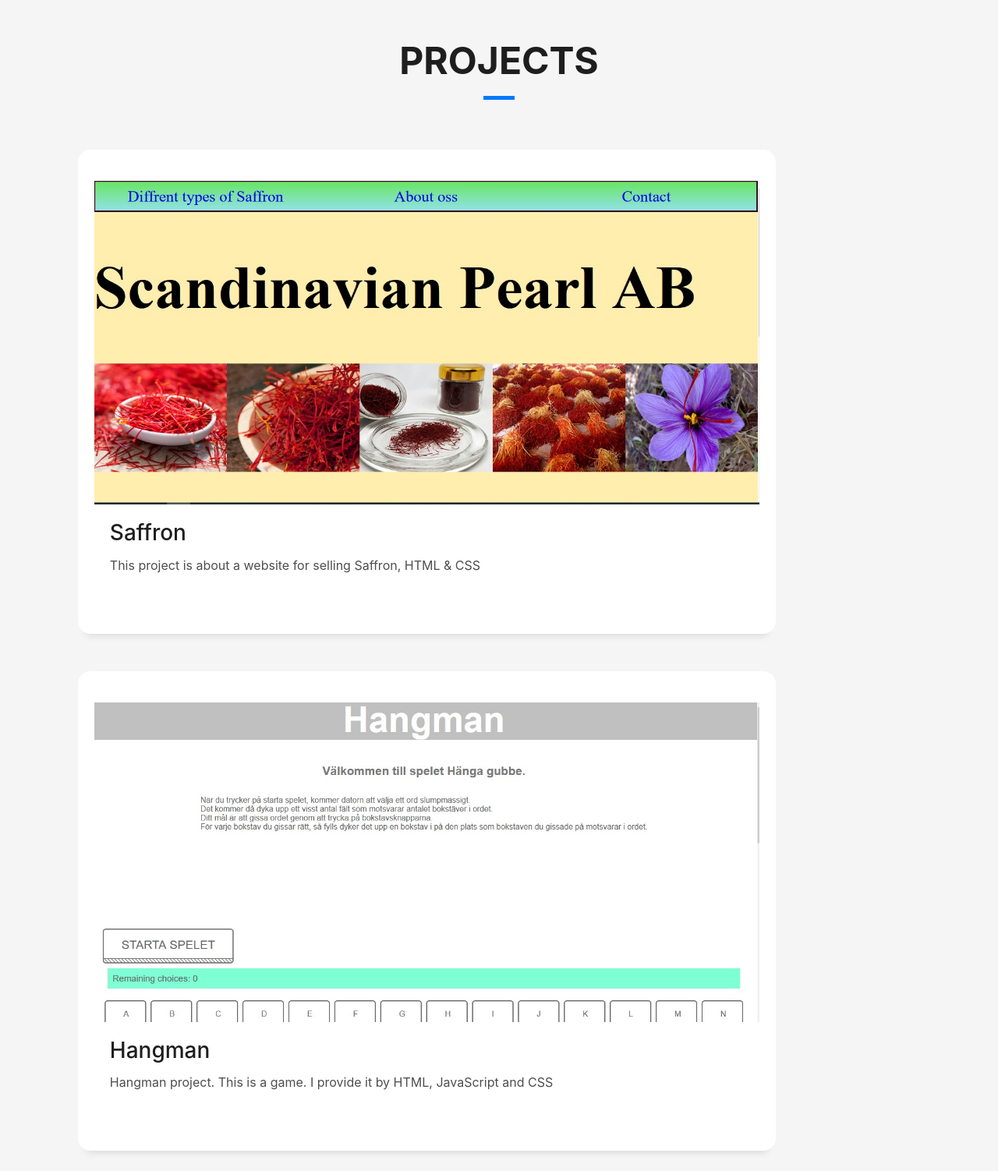
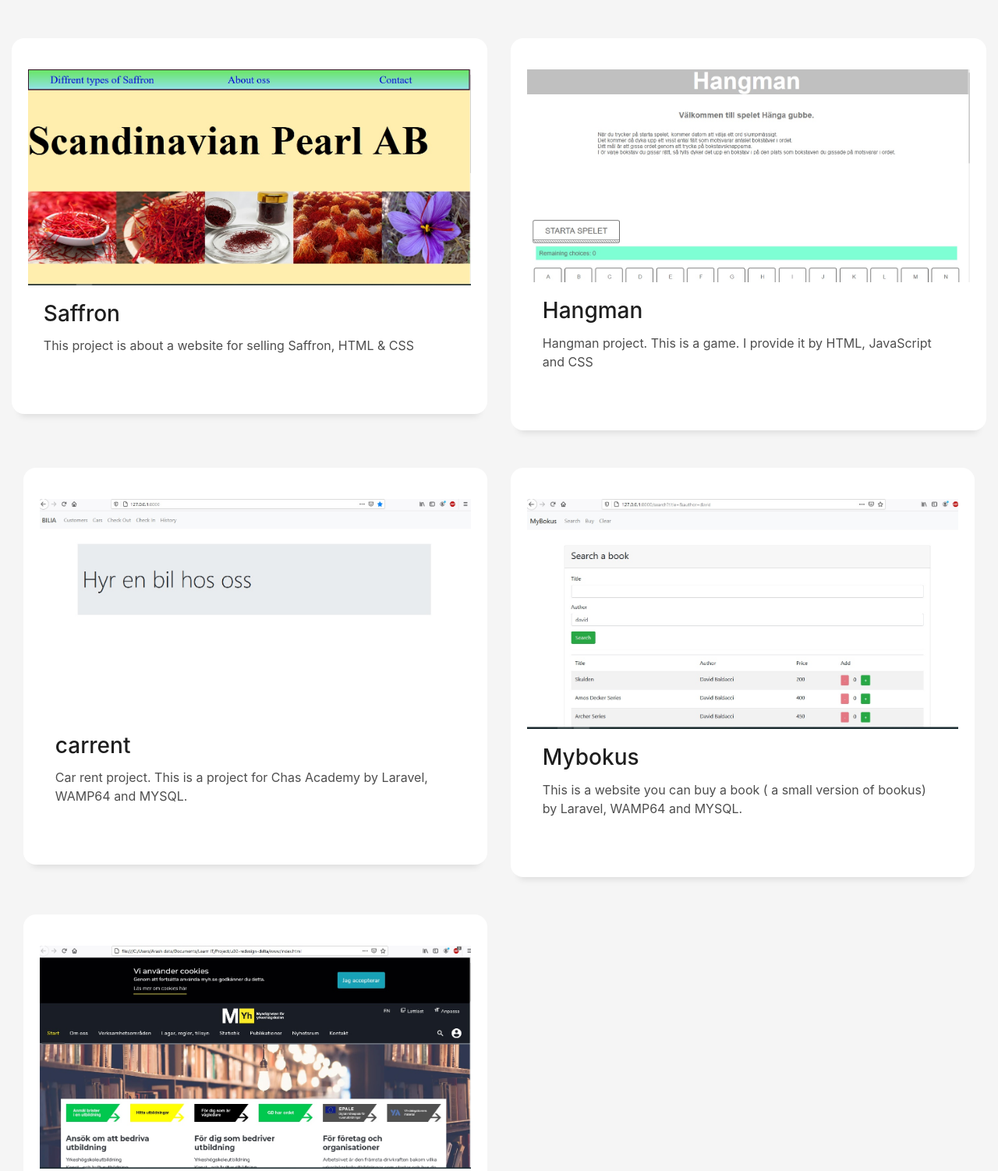
Before and after one commit to arashstk/portfolio, a plain HTML site: page index.html in a window 1280 px wide. Shown: the part 3800-5302 px from the top of the page at 78% size. Drawn offline with Linux system fonts and the light colour scheme; files whose address does not match are found by name.

Commit message:
edit project beside together

```diff
--- a/index.html
+++ b/index.html
@@ -335,23 +335,11 @@
 
 
   <!--/ Section Blog Star /-->
+  <!--/ Section Blog End /-->
   <section id="blog" class="blog-mf sect-pt4 route">
-    <div class="container">
+    <div class="container-fluid">
       <div class="row">
-        <div class="col-sm-12">
-          <div class="title-box text-center">
-            <h3 class="title-a">
-              Projects
-            </h3>
-            <p class="subtitle-a">
-              <!-- my Projects -->
-            </p>
-            <div class="line-mf"></div>
-          </div>
-        </div>
-      </div>
-      <div >
-        <div class="col-md-10">
+          <div class="col">
             <div class="service-box">
               <div class="card-img">
                 <a href="https://arashstk.github.io/static-website/"><img src="img/post-1.jpg" alt="" class="img-fluid"></a>
@@ -364,8 +352,7 @@
               </div>
             </div>
         </div>
-      <div >
-        <div class="col-md-10">
+          <div class="col">
                 <div class="service-box">
                   <div class="card-img">
                     <a href="https://arashstk.github.io/Hangman-arashstk-master/"><img src="img/post-2.jpg" alt="" class="img-fluid"></a>
@@ -378,8 +365,11 @@
                   </div>
                 </div>
           </div>
-      <div >
-        <div class="col-md-10">
+        </div>
+
+        <div class="container-fluid" >
+            <div class="row">
+                <div class="col">
                     <div class="service-box">
                         <div class="card-img">
                             <a href="https://github.com/arashstk/carrent"><img src="img/post-3.jpg" alt="" class="img-fluid"></a>
@@ -392,8 +382,7 @@
                         </div>
                     </div>
                 </div>
-      <div >
-        <div class="col-md-10">
+              <div class="col">
                 <div class="service-box">
                   <div class="card-img">
                     <a href="https://github.com/arashstk/mybokus/tree/master"><img src="img/post-4.jpg" alt="" class="img-fluid"></a>
@@ -407,7 +396,7 @@
                 </div>
         </div>
         <div >
-        <div class="col-md-10">
+          <div class="col-6">
             <div class="service-box">
               <div class="card-img">
                 <a href="https://arashstk.github.io/delta/www/index.html"><img src="img/post-5.jpg" alt="" class="img-fluid"></a>
@@ -421,9 +410,9 @@
             </div>
         </div>
 
-    </div>
+
   </section>
-  <!--/ Section Blog End /-->
+
 
   <!--/ Section Contact-Footer Star /-->
   <section class="paralax-mf footer-paralax bg-image sect-mt4 route" style="background-image: url(img/overlay-bg.jpg)">
```
Lines whose indentation alone changed are shown as unchanged.
